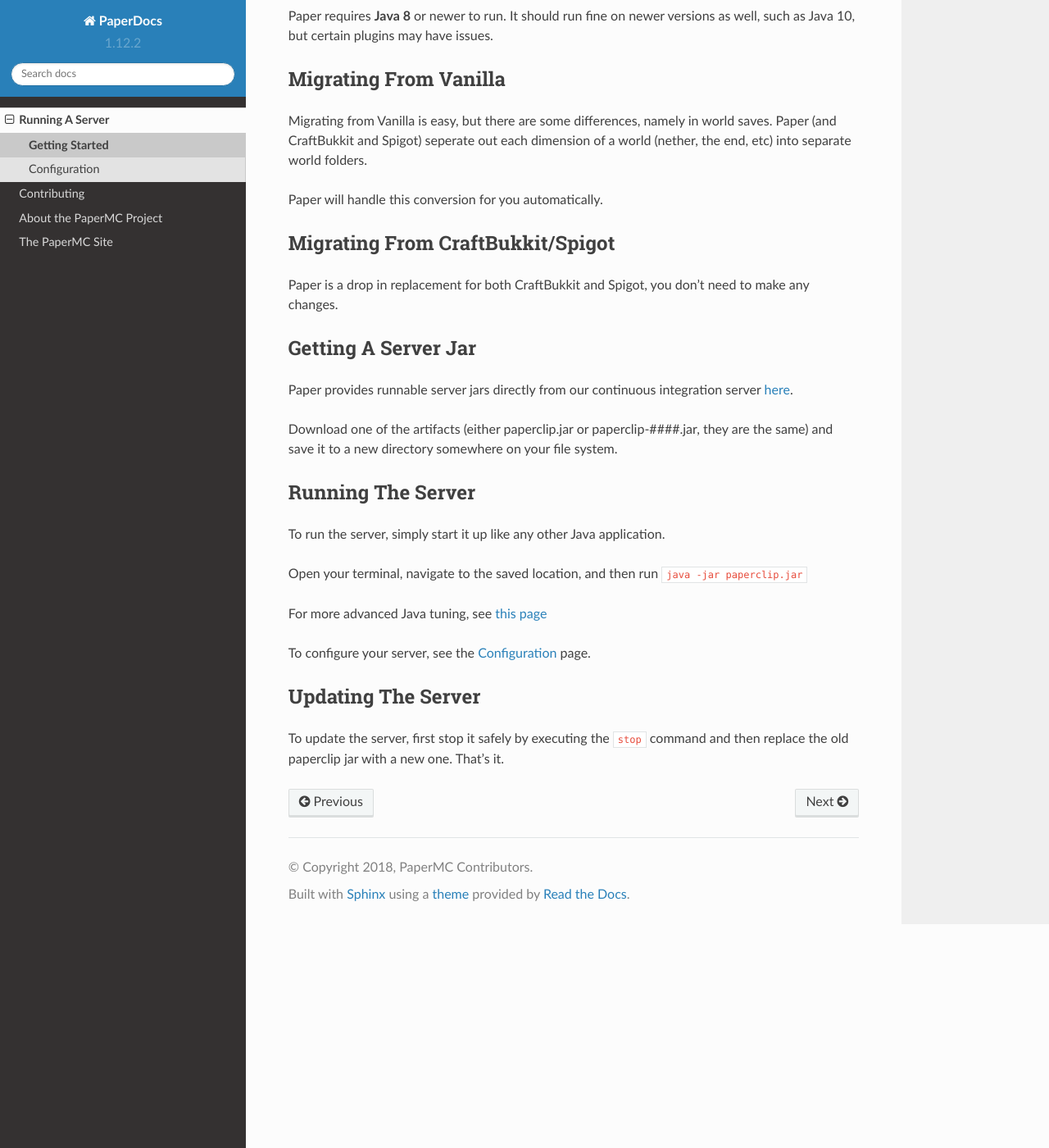
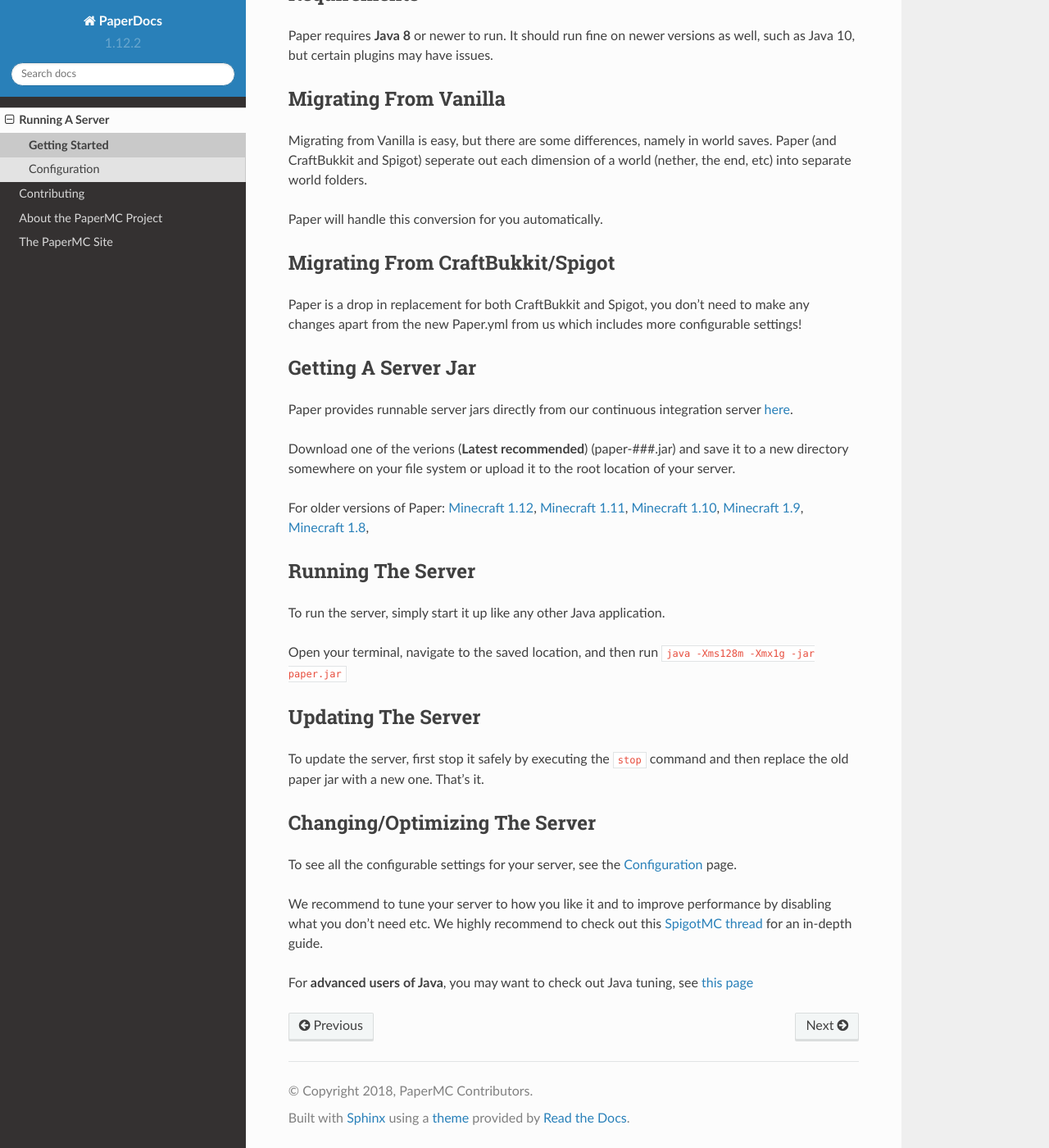
Before and after one commit to PaperMC/PaperDocs, a Sphinx documentation site: the page built from source/server/getting-started.rst, in a window 1280 px wide and 1400 px high, scrolled down 376 px. Shown: the whole window at 82% size. Built offline with Sphinx 7.4.7 and the Read the Docs theme 2.0.0, drawn with Linux system fonts in a browser that asks for light colours; some of the changed text lies outside the part shown.

Commit message:
Updated getting-started.rst
Added a new section about "Optimizing The Server" since I feel like its needed
Added a better starting up java arg
Removed mentions of old paperclip because of the rebrand
Updated a link to the builds page and the API link for older builds
Some extra stuff

```diff
--- a/source/server/getting-started.rst
+++ b/source/server/getting-started.rst
@@ -25,16 +25,22 @@
 ~~~~~~~~~~~~~~~~~~~~~~~~~~~~~~~~~
 
 Paper is a drop in replacement for both CraftBukkit and Spigot, you don't need
-to make any changes.
+to make any changes apart from the new Paper.yml from us which includes more configurable settings!
 
 Getting A Server Jar
 ~~~~~~~~~~~~~~~~~~~~~
 
 Paper provides runnable server jars directly from our continuous integration
-server `here <https://destroystokyo.com/ci/job/Paper>`_.
+server `here <https://papermc.io/downloads>`_.
 
-Download one of the artifacts (either paperclip.jar or paperclip-####.jar, they
-are the same) and save it to a new directory somewhere on your file system.
+Download one of the verions (**Latest recommended**) (paper-###.jar) and save it to a new directory somewhere on your file system or upload it to the root location of your server.
+
+For older versions of Paper:
+`Minecraft 1.12 <https://papermc.io/api/v1/paper/1.12.2/latest/download>`_,
+`Minecraft 1.11 <https://papermc.io/api/v1/paper/1.11.2/latest/download>`_,
+`Minecraft 1.10 <https://papermc.io/api/v1/paper/1.10.2/latest/download>`_,
+`Minecraft 1.9 <https://papermc.io/api/v1/paper/1.9.4/latest/download>`_,
+`Minecraft 1.8 <https://papermc.io/api/v1/paper/1.8.8/latest/download>`_,
 
 Running The Server
 ~~~~~~~~~~~~~~~~~~
@@ -42,14 +48,21 @@
 To run the server, simply start it up like any other Java application.
 
 Open your terminal, navigate to the saved location, and then run
-``java -jar paperclip.jar``
-
-For more advanced Java tuning, see `this page <https://mcflags.emc.gs>`_
-
-To configure your server, see the :doc:`../server/configuration` page.
+``java -Xms128m -Xmx1g -jar paper.jar``
 
 Updating The Server
 ~~~~~~~~~~~~~~~~~~~
 
 To update the server, first stop it safely by executing the ``stop`` command
-and then replace the old paperclip jar with a new one. That's it.
+and then replace the old paper jar with a new one. That's it.
+
+
+Changing/Optimizing The Server
+~~~~~~~~~~~~~~~~~~~
+
+To see all the configurable settings for your server, see the :doc:`../server/configuration` page.
+
+We recommend to tune your server to how you like it and to improve performance by disabling what you don't need etc.
+We highly recommend to check out this `SpigotMC thread <https://www.spigotmc.org/threads/guide-server-optimization%E2%9A%A1.283181/>`_ for an in-depth guide.
+
+For **advanced users of Java**, you may want to check out Java tuning, see `this page <https://mcflags.emc.gs>`_
```
